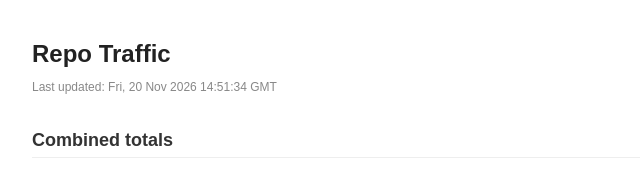
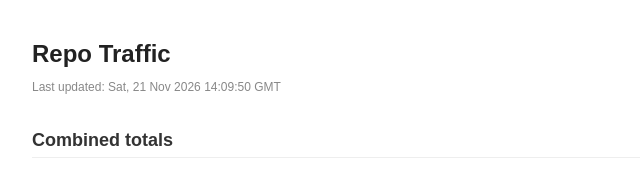
Before and after one commit to sowmyachintakindi/TrafficStats, a plain HTML site: page index.html in a window 1280 px wide. Shown: the top 171 px of the page, 128-768 px from the left. Drawn offline with Linux system fonts and the light colour scheme.

Commit message:
chore: archive traffic 2026-11-21

```diff
--- a/index.html
+++ b/index.html
@@ -13,7 +13,7 @@ img{width:100%;border:1px solid #eee;border-radius:8px;margin-bottom:24px}
 </head>
 <body>
 <h1>Repo Traffic</h1>
-<p class="updated">Last updated: Fri, 20 Nov 2026 14:51:34 GMT</p>
+<p class="updated">Last updated: Sat, 21 Nov 2026 14:09:50 GMT</p>
 <h2>Combined totals</h2>
 <div class="cards"><div style="border:2px solid #6366f1;border-radius:12px;padding:24px;min-width:280px;width:340px;box-sizing:border-box;background:#f8f7ff"><div style="font-size:14px;font-weight:700;color:#6366f1;margin-bottom:14px">All repos combined</div><table style="width:100%;border-collapse:collapse;font-size:14px"><tr><td style="color:#888;padding:10px 0">Total views</td><td style="text-align:right;font-weight:700;font-size:22px;color:#6366f1">574</td></tr><tr><td style="color:#888;padding:10px 0">Total unique visitors</td><td style="text-align:right;font-weight:700;font-size:22px;color:#6366f1">99</td></tr><tr><td style="color:#888;padding:10px 0">Total clones</td><td style="text-align:right;font-weight:700;font-size:22px;color:#14b8a6">839</td></tr><tr><td style="color:#888;padding:10px 0">Total unique cloners</td><td style="text-align:right;font-weight:700;font-size:22px;color:#14b8a6">548</td></tr></table></div></div>
 <h2>Per repo totals</h2>
```
